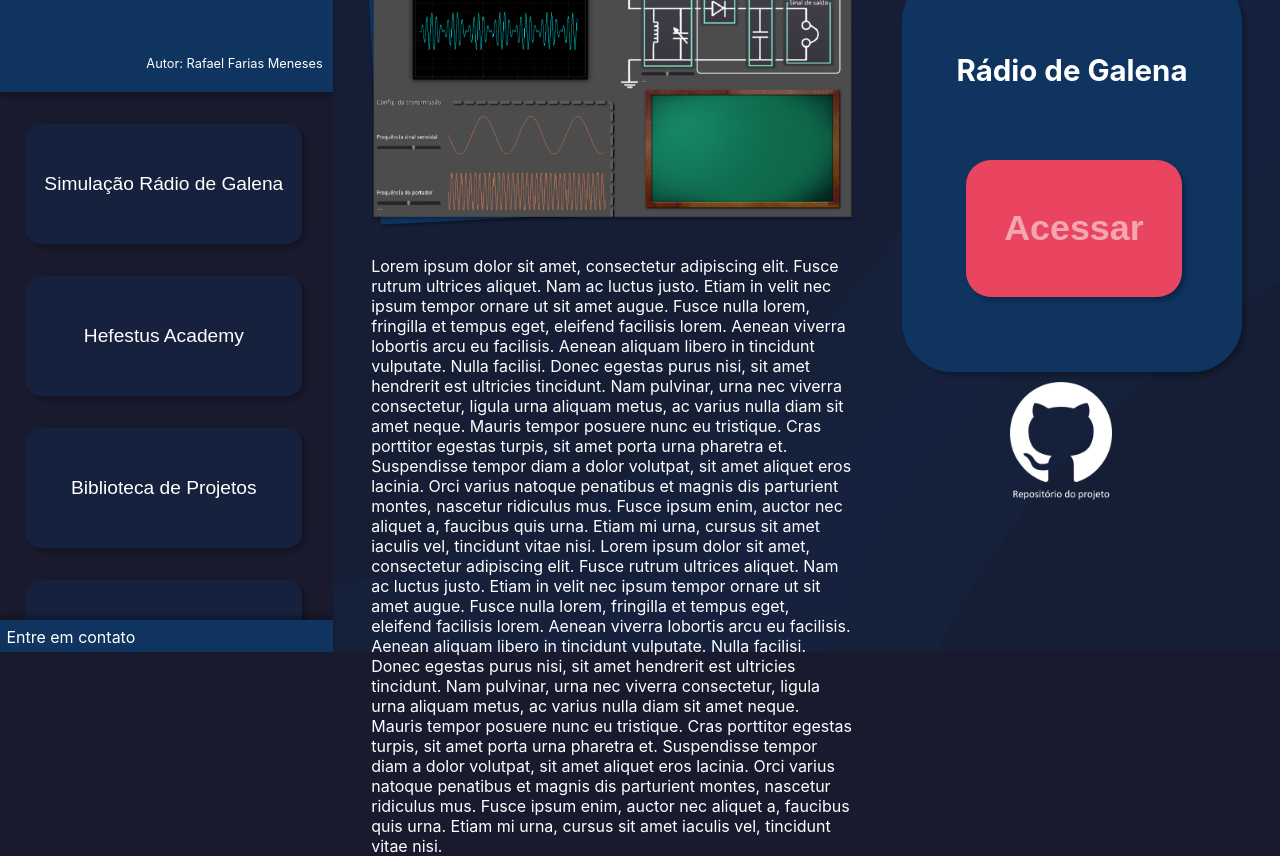
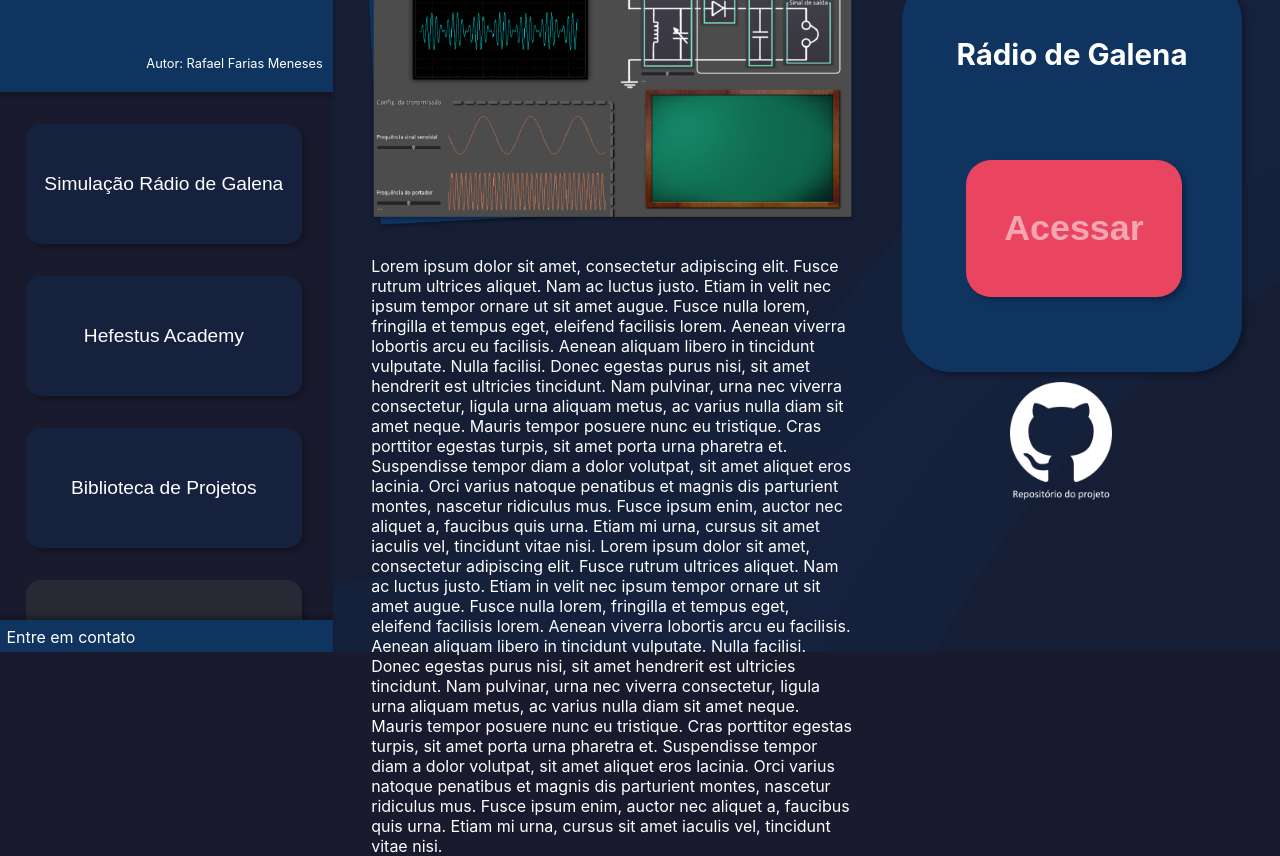
Before and after one commit to RafaelFariasUTFPR/RafaelFariasUTFPR, a plain HTML site: page index.html in a window 1280 px wide. Shown: the part 148-1004 px from the top of the page. Drawn offline with Linux system fonts and the light colour scheme.

Commit message:
Arrumei o botão em breve

```diff
--- a/style.css
+++ b/style.css
@@ -77,7 +77,7 @@ body{
 
 
 .project-list{
-    height: 66vh;
+    height: 66%;
     width: 100%;
     overflow: hidden;
     overflow-y: scroll;
@@ -94,6 +94,9 @@ li{
     list-style-type:none;
 
 }
+
+
+
 
 .project-btn{
     background-color: #16213E;
@@ -117,6 +120,7 @@ li{
 
 }
 
+
 .project-btn:hover{
     transform: translateY(-0.5vh);
     background-color: #121c37;
@@ -126,9 +130,20 @@ li{
 }
 
 /*Caso queira adicionar funções a um botao especifico
-pode-se fazer isso atravez do id*/
+pode-se fazer isso atravez do id
 #radio-de-galena{
 }
+*/
+#em-breve{
+    margin-bottom: 8vh;
+    cursor: auto;
+    background-color: #272a34;
+}
+#em-breve:hover{
+    transform: translateY(-0);
+    background-color: #272a34;
+}
+
 
 /*
     #####################
@@ -235,11 +250,11 @@ pode-se fazer isso atravez do id*/
 }
 
 .acess-box h1{
-    padding-top: 10vh;
+    padding-top: 8vh;
     text-align: center;
     margin-left: 2vw;
     margin-right: 2vw;
-
+    vertical-align: middle;
     font-size: 2.3vw;
 
 }
```
